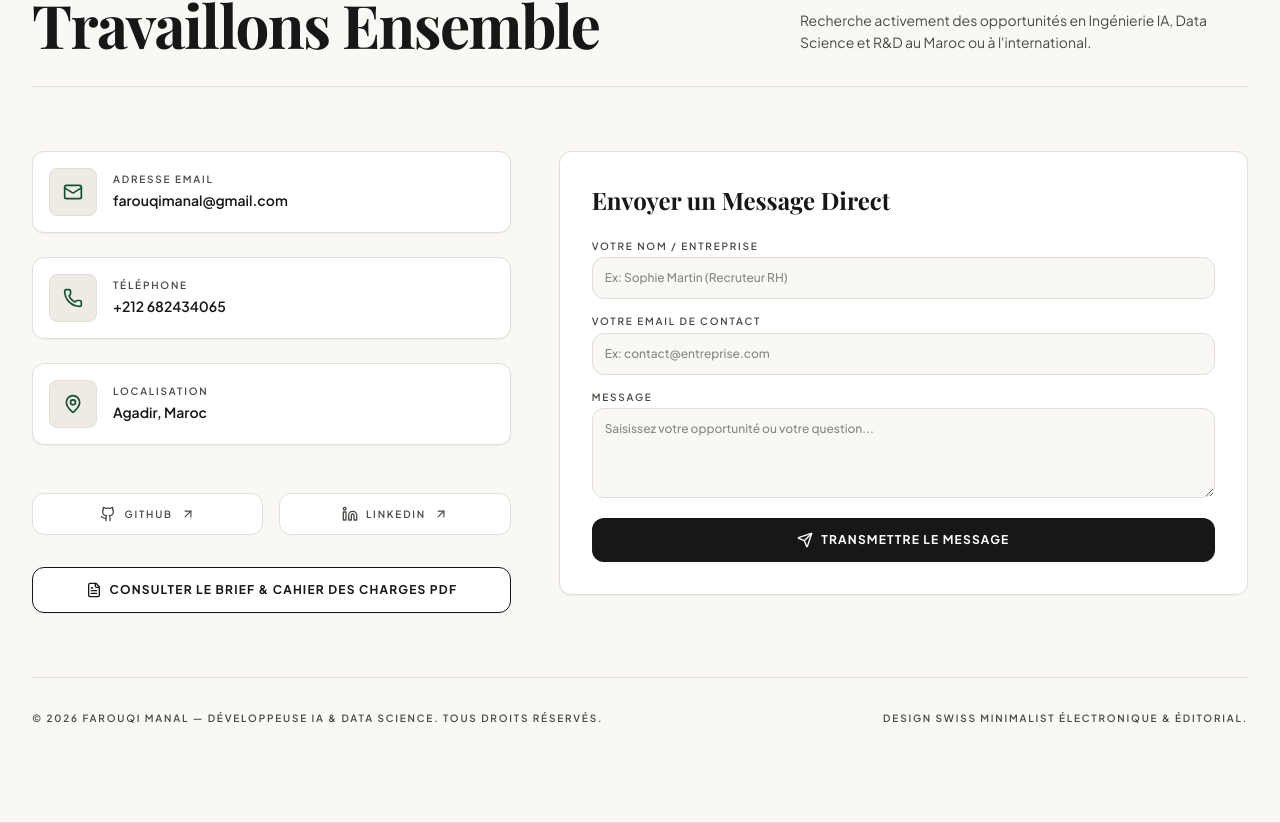
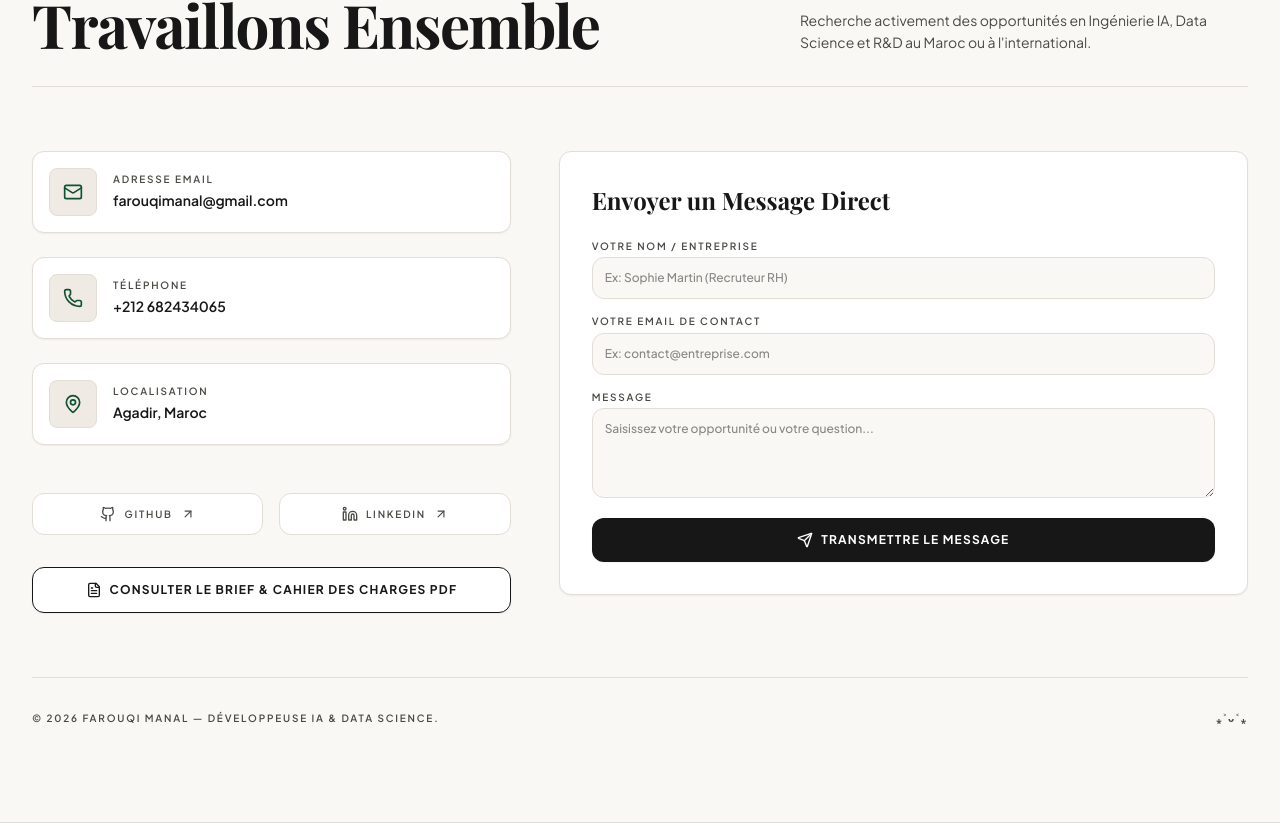
Before and after one commit to manalfarouq/Portfolio, a React (Vite) app: page / in a window 1280 px wide. Shown: the part 6426-7249 px from the top of the page. Built offline with nearby package versions, Linux system fonts and the light colour scheme; a web font is replaced by a local one.

Commit message:
retouche cote design

```diff
--- a/src/components/ContactSection.tsx
+++ b/src/components/ContactSection.tsx
@@ -188,8 +188,8 @@ export const ContactSection: React.FC<ContactSectionProps> = ({ onOpenPrompt })
 
         {/* Footer Copy */}
         <div className="mt-16 pt-8 border-t border-[#E2DDD5] flex flex-col sm:flex-row items-center justify-between micro-label text-[#6C6C66] gap-4">
-          <span>© 2026 FAROUQI MANAL — Développeuse IA & Data Science. Tous droits réservés.</span>
-          <span>Design Swiss Minimalist Électronique & Éditorial.</span>
+          <span>© 2026 FAROUQI MANAL — Développeuse IA & Data Science. </span>
+          <span>{" ⁎˃ᴗ˂⁎"}</span>
         </div>
 
       </div>
```
